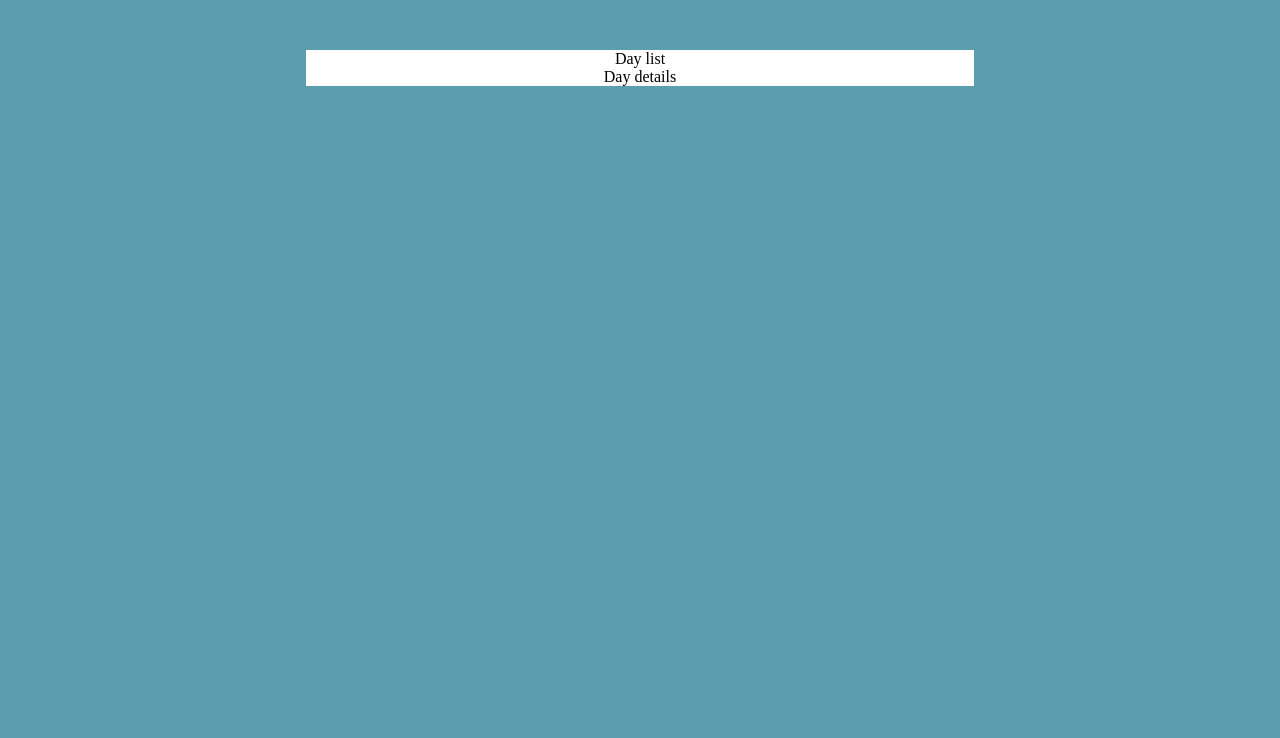
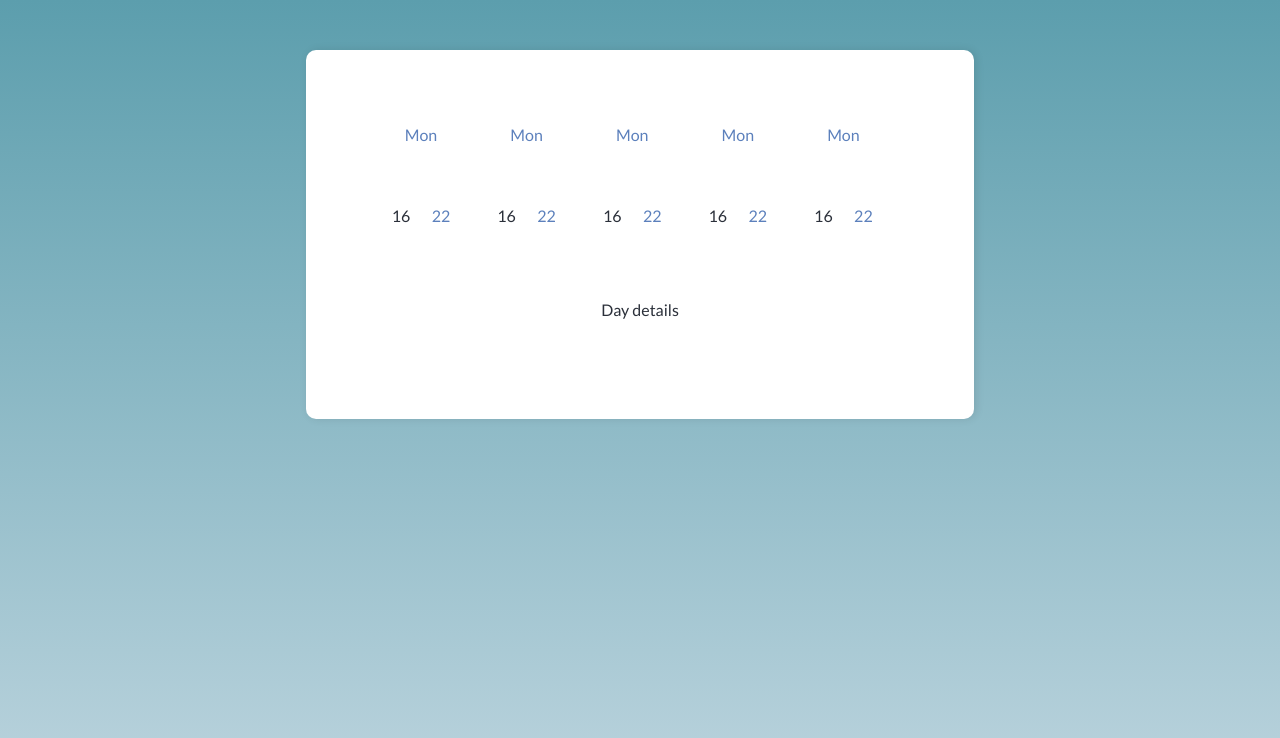
Before and after one commit to v-bianchi/react_weather, a React (Create React App) app: page / in a window 1280 px wide. Shown: the top 738 px of the page. Built offline with nearby package versions, Linux system fonts and the light colour scheme; some icons are missing.

Commit message:
add Day and DayList components, basic styling

```diff
--- a/package.json
+++ b/package.json
@@ -6,7 +6,8 @@
     "react": "^16.12.0",
     "react-dom": "^16.12.0",
     "react-scripts": "3.2.0",
-    "styled-components": "^4.4.1"
+    "styled-components": "^4.4.1",
+    "weather-icons-lite": "^1.1.0"
   },
   "scripts": {
     "start": "react-scripts start",
--- /dev/null
+++ b/src/components/Day/index.js
@@ -0,0 +1,23 @@
+import React from 'react';
+
+import {
+  Container,
+  Label,
+  Icon,
+  Temperatures,
+  MinTemp,
+  MaxTemp,
+} from './styles';
+
+export default function Day() {
+  return (
+    <Container>
+      <Label>Mon</Label>
+      <Icon />
+      <Temperatures>
+        <MinTemp>16</MinTemp>
+        <MaxTemp>22</MaxTemp>
+      </Temperatures>
+    </Container>
+  );
+}
--- /dev/null
+++ b/src/components/Day/styles.js
@@ -0,0 +1,34 @@
+import styled from 'styled-components';
+import 'weather-icons-lite/css/weather-icons-lite.min.css';
+
+export const Container = styled.div`
+  display: flex;
+  flex-direction: column;
+  justify-content: space-between;
+  align-items: center;
+  height: 100px;
+  max-width: 80px;
+`;
+
+export const Label = styled.p`
+  color: #5c80bc;
+`;
+
+export const Icon = styled.i.attrs({
+  className: 'wi wi-darksky-clear-day',
+})`
+  font-size: 32px;
+  color: #297373;
+`;
+
+export const Temperatures = styled.div`
+  display: flex;
+  justify-content: space-around;
+  width: 100%;
+`;
+
+export const MinTemp = styled.span``;
+
+export const MaxTemp = styled.span`
+  color: #5c80bc;
+`;
--- /dev/null
+++ b/src/components/DayList/index.js
@@ -0,0 +1,17 @@
+import React from 'react';
+
+import Day from '../Day';
+
+import { Container } from './styles';
+
+export default function DayList() {
+  return (
+    <Container>
+      <Day />
+      <Day />
+      <Day />
+      <Day />
+      <Day />
+    </Container>
+  );
+}
--- /dev/null
+++ b/src/components/DayList/styles.js
@@ -0,0 +1,10 @@
+import styled from 'styled-components';
+
+export const Container = styled.div`
+  display: grid;
+  justify-content: space-evenly;
+  grid-template-columns: repeat(5, 1fr);
+  padding: 25px;
+  grid-gap: 10px;
+  width: 100%;
+`;
--- a/src/components/Weather/index.js
+++ b/src/components/Weather/index.js
@@ -1,11 +1,13 @@
 import React from 'react';
+
+import DayList from '../DayList';
 
 import { Container } from './styles';
 
 export default function Weather() {
   return (
     <Container>
-      <div>Day list</div>
+      <DayList />
       <div>Day details</div>
     </Container>
   );
--- a/src/components/Weather/styles.js
+++ b/src/components/Weather/styles.js
@@ -7,10 +7,19 @@ export const Container = styled.div`
   align-items: center;
   margin: 0;
   width: 100%;
+  height: 100vh;
   background: #fff;
 
   @media (min-width: 768px) {
     max-width: 668px;
+    height: auto;
     margin: 50px auto;
+    padding: 50px;
+    border-radius: 10px;
+    box-shadow: 2px 0 8px rgba(0, 0, 0, 0.1);
+
+    > * {
+      margin-bottom: 50px;
+    }
   }
 `;
--- a/src/styles/global.js
+++ b/src/styles/global.js
@@ -1,6 +1,8 @@
 import { createGlobalStyle } from 'styled-components';
 
 export default createGlobalStyle`
+  @import url('https://fonts.googleapis.com/css?family=Lato&display=swap');
+
   * {
     margin: 0;
     padding: 0;
@@ -13,7 +15,9 @@ export default createGlobalStyle`
   }
 
   body {
-    background: #5c9ead;
+    background: linear-gradient(to bottom, #5c9ead, #bcd4de);
     -webkit-font-smoothing: antialiased !important;
+    color: #2b303a;
+    font-family: 'Lato', sans-serif;
   }
 `;
```
Also changed, not shown: 1 other file (tests, documents, lock files or other folders).
